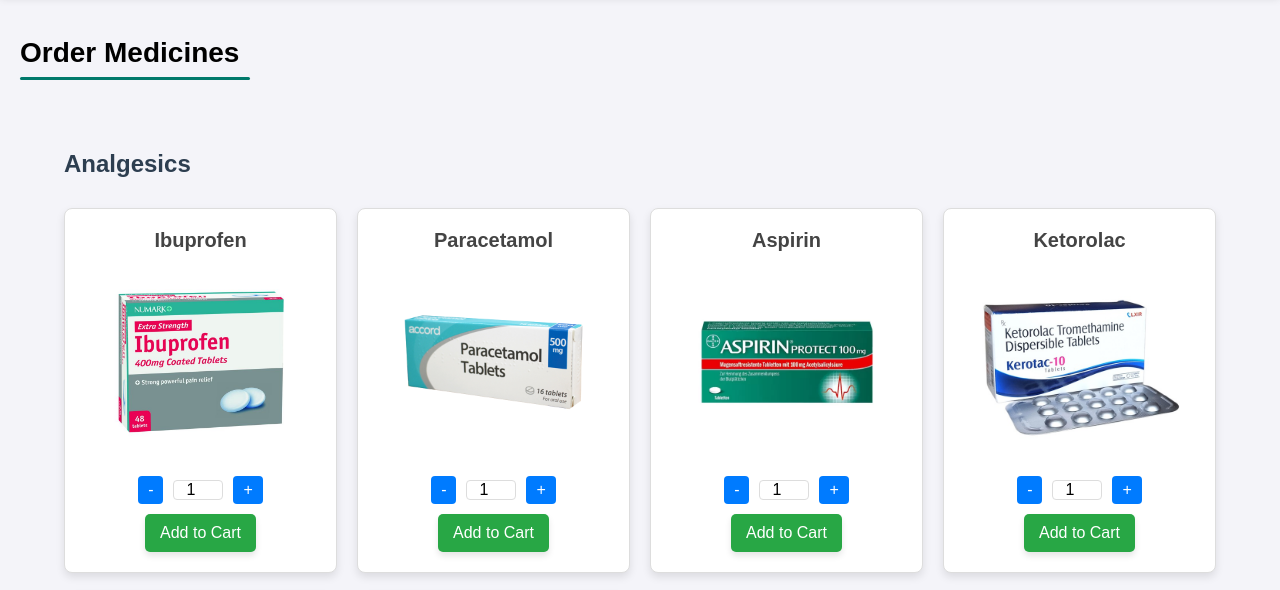
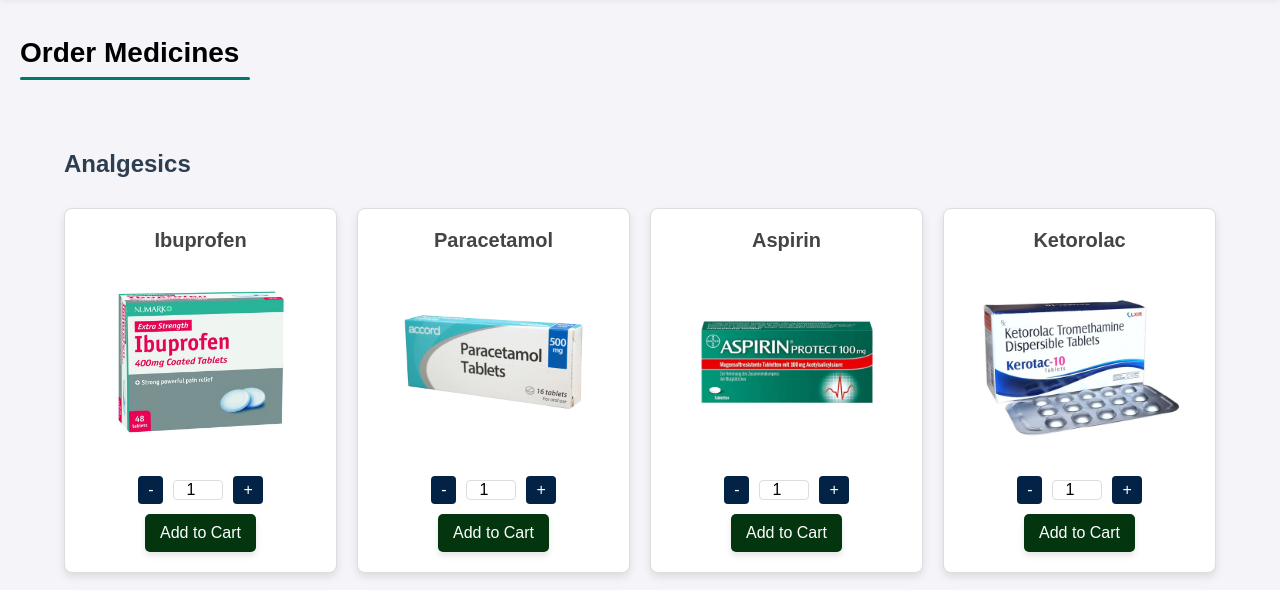
Before and after one commit to Dineel20033/dineel20037, a plain HTML site: page pharmacy.html in a window 1280 px wide. Shown: the part 162-752 px from the top of the page. Drawn offline with Linux system fonts and the light colour scheme.

Commit message:
Update pharmacy.css

```diff
--- a/Styles/pharmacy.css
+++ b/Styles/pharmacy.css
@@ -112,7 +112,7 @@ h2::after {
 }
 
 .quantity-controls button {
-    background-color: #007bff;
+    background-color:#032346 ;
     color: white;
     border: none;
     padding: 5px 10px;
@@ -197,7 +197,7 @@ table td[colspan="4"] {
     color: #aaa;
 }
 .add-to-cart {
-    background-color: #28a745; /* Green background */
+    background-color: #03360f; /* Green background */
     color: white; /* White text color */
     border: none; /* Remove default border */
     border-radius: 5px; /* Rounded corners */
```
